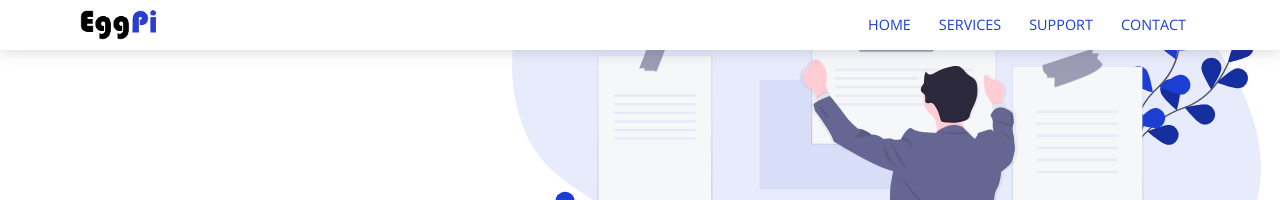
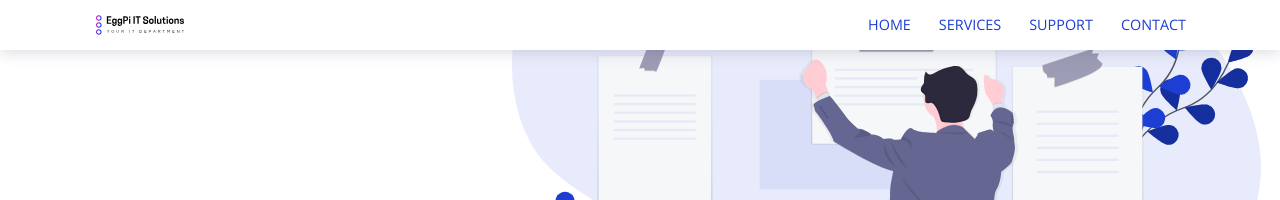
Before and after one commit to eggpi-site/eggpi-site.github.io, a Jekyll site: the page built from index.html, in a window 1280 px wide. Shown: the top 200 px of the page. Built offline with Jekyll 4.4.1, drawn with Linux system fonts in a browser that asks for light colours.

Commit message:
Update header.html

```diff
--- a/_includes/header.html
+++ b/_includes/header.html
@@ -1,7 +1,7 @@
 <div class='header {{include.headerClass}}'>
   <div class="container">
     <div class="logo">
-      <a href="{{site.baseurl}}/"><img alt="EggPi.com" src="{{site.baseurl}}/assets/images/logo.png" /></a>
+      <a href="{{site.baseurl}}/"><img alt="EggPi.com" src="{{site.baseurl}}/assets/images/default.svg" /></a>
     </div>
     <div class="logo-mobile">
       <a href="{{site.baseurl}}/"><img alt="EggPi.com" src="{{site.baseurl}}/assets/images/logo-mobile.png" /></a>
```
